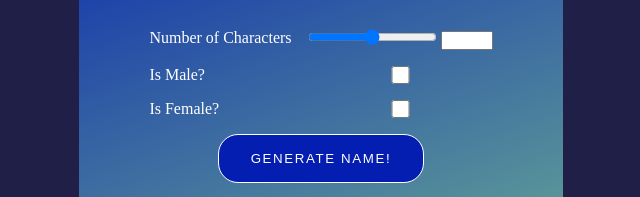
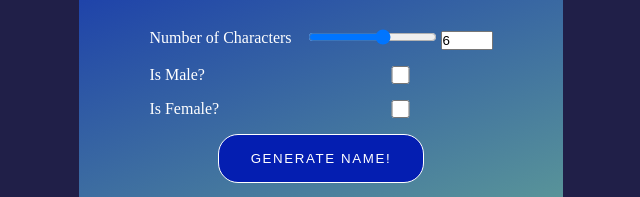
Before and after one commit to BavKudhail/random-generator, a plain HTML site: page index.html in a window 1280 px wide. Shown: the part 364-561 px from the top of the page, 319-959 px from the left. Drawn offline with Linux system fonts and the light colour scheme.

```diff
--- a/index.html
+++ b/index.html
@@ -16,8 +16,8 @@
                 <label for="">Number of Characters</label>
 
                 <div>
-                    <input type="range">
-                    <input type="number" value="" min="1" max="20">
+                    <input type="range" min="3" max="8" value="6" id="characterRange">
+                    <input type="number" value="6" min="8" max="10" id="characterNumber">
                 </div>
 
                 <label for="">Is Male?</label>
```
Also changed, not shown: script.js (+7 -0 lines).
